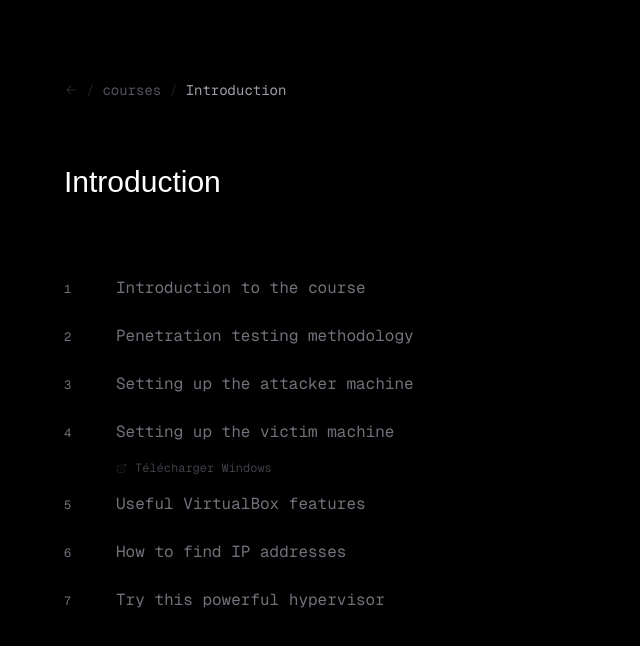
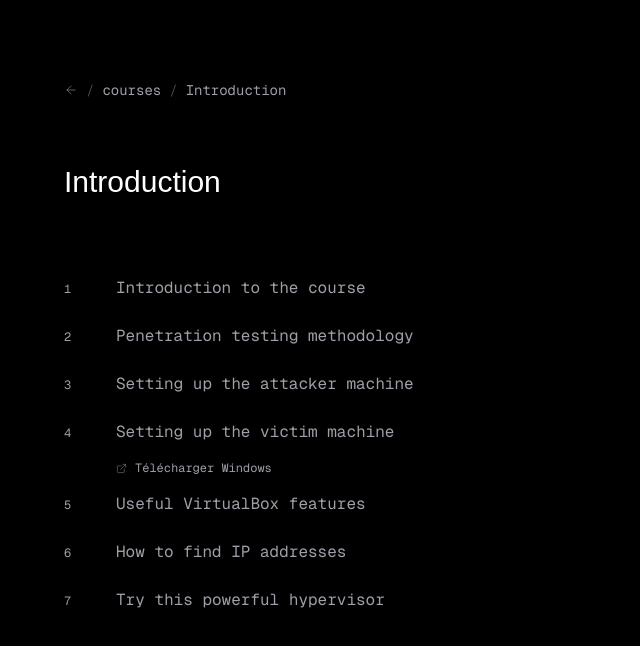
Before and after one commit to soydex/kali-course, a Next.js app: page /en/1 in a window 1280 px wide. Shown: the top 646 px of the page, without its empty margins (0-640 px from the left). Built offline with nearby package versions, Linux system fonts and the light colour scheme; a web font is replaced by a local one.

Commit message:
refactor: update color palette to zinc-400 and enhance UI/accessibility across components

```diff
--- a/src/app/[locale]/[sectionId]/[lessonId]/page.tsx
+++ b/src/app/[locale]/[sectionId]/[lessonId]/page.tsx
@@ -83,7 +83,7 @@ export default async function LessonPage({
               <Link
                 key={resource.url}
                 href={`/${locale}${resource.url}`}
-                className="flex items-center gap-2 text-zinc-700 hover:text-zinc-400 transition-colors duration-150 font-mono text-xs"
+                className="flex items-center gap-2 text-zinc-400 hover:text-white transition-colors duration-150 font-mono text-xs"
               >
                 <FileText size={11} strokeWidth={1} />
                 {resource.title}
@@ -94,7 +94,7 @@ export default async function LessonPage({
                 href={resource.url}
                 target="_blank"
                 rel="noopener noreferrer"
-                className="flex items-center gap-2 text-zinc-700 hover:text-zinc-400 transition-colors duration-150 font-mono text-xs"
+                className="flex items-center gap-2 text-zinc-400 hover:text-white transition-colors duration-150 font-mono text-xs"
               >
                 <ExternalLink size={11} strokeWidth={1} />
                 {resource.title}
@@ -108,7 +108,7 @@ export default async function LessonPage({
         {prev ? (
           <Link
             href={`/${locale}/${prev.sectionId}/${prev.lessonId}`}
-            className="flex items-center gap-2 text-zinc-600 hover:text-white transition-colors duration-150 min-w-0"
+            className="flex items-center gap-2 text-zinc-400 hover:text-white transition-colors duration-150 min-w-0"
           >
             <ArrowLeft size={14} strokeWidth={1} className="shrink-0" />
             <span className="truncate">{prev.title}</span>
@@ -120,7 +120,7 @@ export default async function LessonPage({
         {next ? (
           <Link
             href={`/${locale}/${next.sectionId}/${next.lessonId}`}
-            className="flex items-center gap-2 text-zinc-600 hover:text-white transition-colors duration-150 min-w-0 text-right"
+            className="flex items-center gap-2 text-zinc-400 hover:text-white transition-colors duration-150 min-w-0 text-right"
           >
             <span className="truncate">{next.title}</span>
             <ArrowRight size={14} strokeWidth={1} className="shrink-0" />
--- a/src/app/[locale]/[sectionId]/page.tsx
+++ b/src/app/[locale]/[sectionId]/page.tsx
@@ -48,7 +48,7 @@ export default async function SectionPage({
             {lesson.hasContent ? (
               <Link
                 href={`/${locale}/${section.id}/${lesson.id}`}
-                className="flex items-baseline gap-8 py-3 text-zinc-500 hover:text-white transition-colors duration-150 font-mono"
+                className="flex items-baseline gap-8 py-3 text-zinc-400 hover:text-white transition-colors duration-150 font-mono"
               >
                 <span className="text-xs w-5 shrink-0 tabular-nums">
                   {lesson.id}
@@ -56,7 +56,10 @@ export default async function SectionPage({
                 <span>{lesson.title}</span>
               </Link>
             ) : (
-              <div className="flex items-baseline gap-8 py-3 text-zinc-800 font-mono">
+              <div
+                className="flex items-baseline gap-8 py-3 text-zinc-600 font-mono select-none"
+                aria-disabled="true"
+              >
                 <span className="text-xs w-5 shrink-0 tabular-nums">
                   {lesson.id}
                 </span>
@@ -69,7 +72,7 @@ export default async function SectionPage({
                 <Link
                   key={resource.url}
                   href={`/${locale}${resource.url}`}
-                  className="flex items-center gap-2 pl-13 py-1 text-zinc-700 hover:text-zinc-400 transition-colors duration-150 font-mono text-xs"
+                  className="flex items-center gap-2 pl-13 py-1 text-zinc-400 hover:text-white transition-colors duration-150 font-mono text-xs"
                 >
                   <FileText size={11} strokeWidth={1} />
                   {resource.title}
@@ -80,7 +83,7 @@ export default async function SectionPage({
                   href={resource.url}
                   target="_blank"
                   rel="noopener noreferrer"
-                  className="flex items-center gap-2 pl-13 py-1 text-zinc-700 hover:text-zinc-400 transition-colors duration-150 font-mono text-xs"
+                  className="flex items-center gap-2 pl-13 py-1 text-zinc-400 hover:text-white transition-colors duration-150 font-mono text-xs"
                 >
                   <ExternalLink size={11} strokeWidth={1} />
                   {resource.title}
--- a/src/app/[locale]/not-found.tsx
+++ b/src/app/[locale]/not-found.tsx
@@ -9,7 +9,7 @@ export default function NotFound() {
       </h1>
       <Link
         href="/"
-        className="flex items-center gap-2 text-zinc-600 hover:text-white font-mono text-sm transition-colors duration-150"
+        className="flex items-center gap-2 text-zinc-400 hover:text-white font-mono text-sm transition-colors duration-150"
       >
         <ArrowLeft size={14} strokeWidth={1} />
         cours
--- a/src/app/[locale]/page.tsx
+++ b/src/app/[locale]/page.tsx
@@ -26,7 +26,7 @@ export default async function Home({
           <Link
             key={section.id}
             href={`/${locale}/${section.id}`}
-            className="flex items-baseline gap-8 py-3 text-zinc-500 hover:text-white transition-colors duration-150 font-mono"
+            className="flex items-baseline gap-8 py-3 text-zinc-400 hover:text-white transition-colors duration-150 font-mono"
           >
             <span className="text-xs w-5 shrink-0 tabular-nums">
               {section.id.padStart(2, "0")}
@@ -36,15 +36,15 @@ export default async function Home({
         ))}
       </nav>
 
-      <div className="mt-16 flex gap-4 font-mono text-xs text-zinc-800">
+      <div className="mt-16 flex gap-4 font-mono text-xs">
         {(["fr", "en"] as const).map((l) => (
           <Link
             key={l}
             href={`/${l}`}
             className={
               l === locale
-                ? "text-zinc-500"
-                : "hover:text-zinc-500 transition-colors"
+                ? "text-white cursor-default"
+                : "text-zinc-400 hover:text-white transition-colors"
             }
           >
             {l}
--- a/src/app/[locale]/pdf/[sectionId]/[lessonId]/page.tsx
+++ b/src/app/[locale]/pdf/[sectionId]/[lessonId]/page.tsx
@@ -28,12 +28,12 @@ export default async function PdfViewerPage({
       <div className="flex items-center gap-4 px-8 py-4 shrink-0">
         <Link
           href={backHref}
-          className="flex items-center gap-2 text-zinc-600 hover:text-white font-mono text-sm transition-colors duration-150"
+          className="flex items-center gap-2 text-zinc-400 hover:text-white font-mono text-sm transition-colors duration-150"
         >
           <ArrowLeft size={14} strokeWidth={1} />
           {lesson.hasContent ? lesson.title : section.title}
         </Link>
-        <span className="text-zinc-800 font-mono text-xs ml-auto">
+        <span className="text-zinc-400 font-mono text-xs ml-auto">
           {pdfResource.title}
         </span>
       </div>
--- a/src/app/components/Breadcrumb.tsx
+++ b/src/app/components/Breadcrumb.tsx
@@ -22,18 +22,18 @@ export default function Breadcrumb({
   return (
     <nav
       aria-label="Breadcrumb"
-      className="flex items-center gap-2 font-mono text-sm mb-16 text-zinc-600 select-none min-w-0 overflow-hidden"
+      className="flex items-center gap-2 font-mono text-sm mb-16 text-zinc-400 select-none min-w-0 overflow-hidden"
     >
       <button
         onClick={() => window.history.back()}
-        className="shrink-0 flex items-center justify-center text-zinc-600 hover:text-white transition-colors duration-150 cursor-pointer"
+        className="shrink-0 flex items-center justify-center text-zinc-400 hover:text-white transition-colors duration-150 cursor-pointer"
         aria-label="Retour"
         type="button"
       >
         <ArrowLeft size={14} strokeWidth={1} />
       </button>
 
-      <span className="shrink-0 text-zinc-800 font-light">/</span>
+      <span className="shrink-0 text-zinc-600 font-light" aria-hidden="true">/</span>
 
       <Link
         href={homeHref}
@@ -44,7 +44,7 @@ export default function Breadcrumb({
 
       {items.map((item, i) => (
         <div key={item.label} className="flex items-center gap-2 min-w-0">
-          <span className="shrink-0 text-zinc-800 font-light">/</span>
+          <span className="shrink-0 text-zinc-600 font-light" aria-hidden="true">/</span>
           {item.href ? (
             <Link
               href={item.href}
--- a/src/app/not-found.tsx
+++ b/src/app/not-found.tsx
@@ -10,7 +10,7 @@ export default function NotFound() {
 
       <Link
         href="/"
-        className="flex items-center gap-2 text-zinc-600 hover:text-white font-mono text-sm transition-colors duration-150"
+        className="flex items-center gap-2 text-zinc-400 hover:text-white font-mono text-sm transition-colors duration-150"
       >
         <ArrowLeft size={14} strokeWidth={1} />
         cours
```
Also changed, not shown: lightouse.png (added), 1 other file (tests, documents, lock files or other folders).
